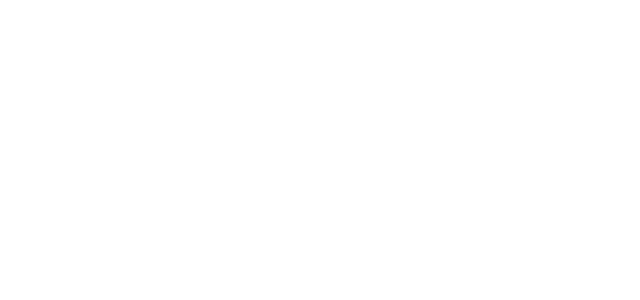
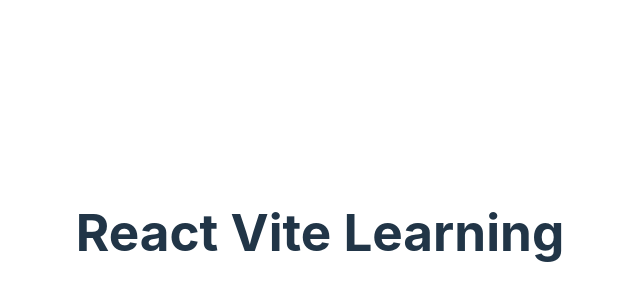
Before and after one commit to Jayanta66/react-learning, a React (Vite) app: page / in a window 1280 px wide. Shown: the part 168-468 px from the top of the page, without its empty margins (320-960 px from the left). Built offline with nearby package versions, Linux system fonts and the light colour scheme.

Commit message:
React vite learning

```diff
--- a/src/App.jsx
+++ b/src/App.jsx
@@ -9,7 +9,7 @@
   return (
     <>
       <div>
-
+        <h1>React Vite Learning</h1>
       </div>
 
     </>
```
